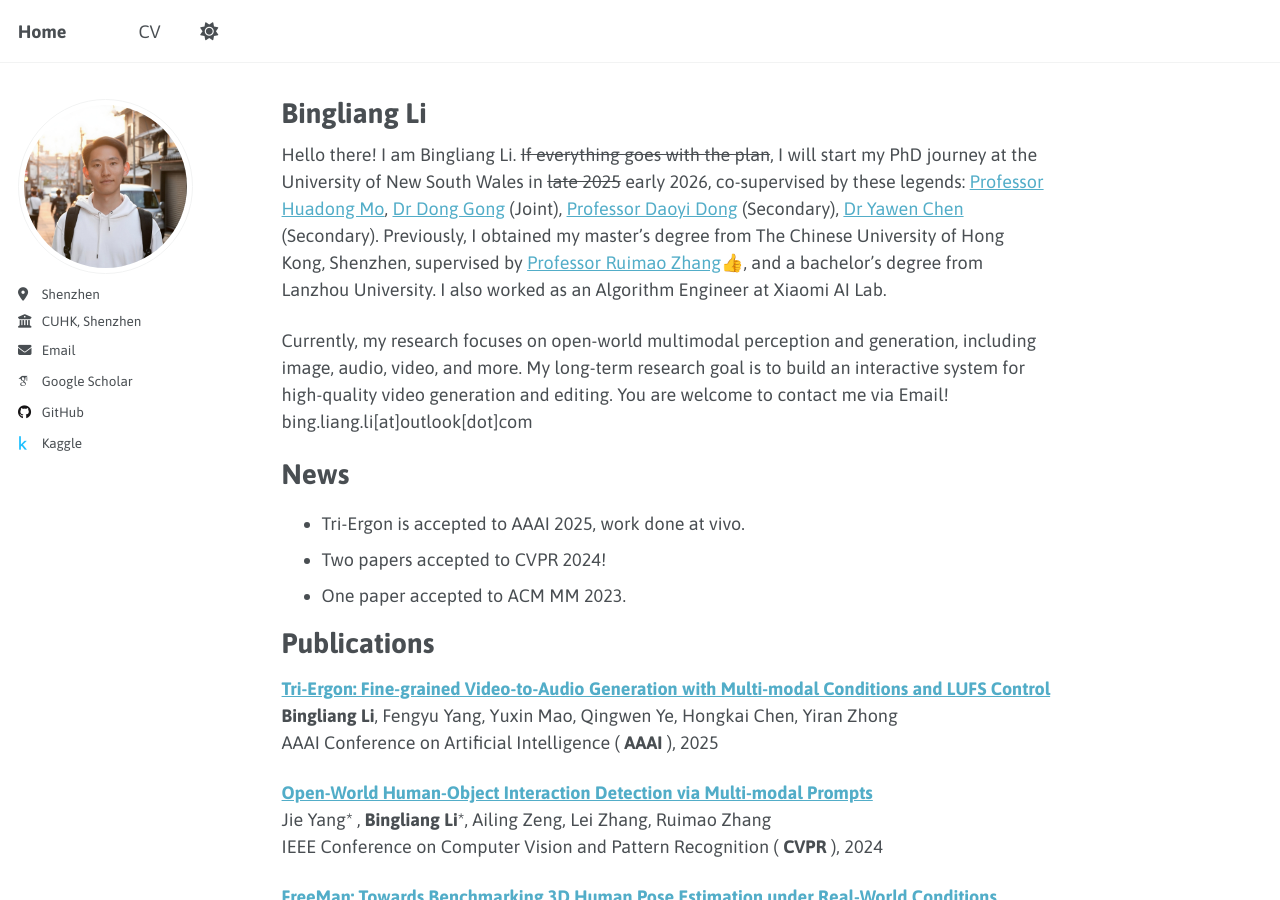
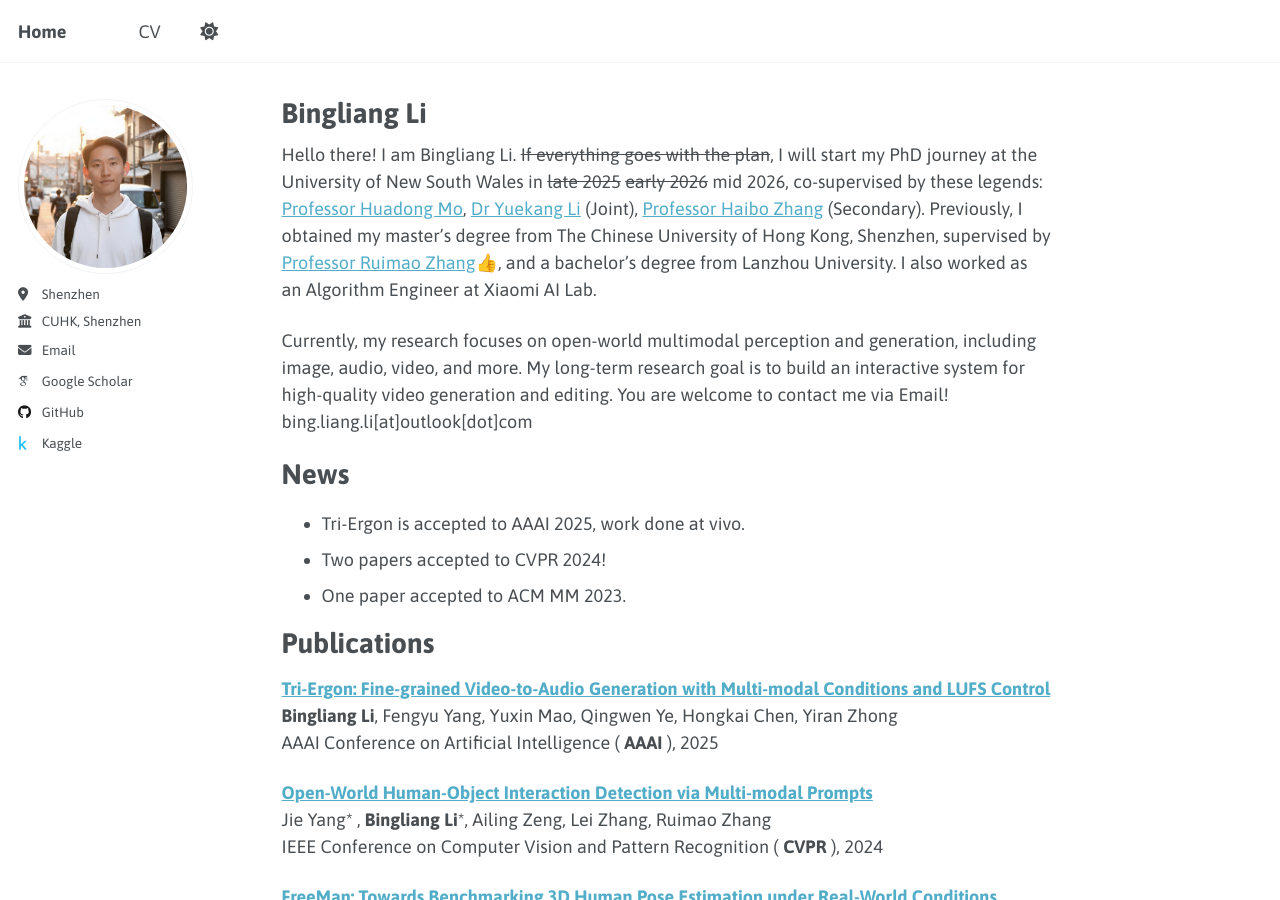
Before and after one commit to BingliangLi/bingliangli.github.io, a Jekyll site: the page built from _pages/about.md, in a window 1280 px wide and 900 px high. Built offline with Jekyll 4.4.1, drawn with Linux system fonts in a browser that asks for light colours; some web fonts are replaced.

Commit message:
Update about.md

```diff
--- a/_pages/about.md
+++ b/_pages/about.md
@@ -22,7 +22,7 @@ blockquote {
 <link rel="preconnect" href="https://fonts.googleapis.com">
 <link rel="preconnect" href="https://fonts.gstatic.com" crossorigin>
 <link href="https://fonts.googleapis.com/css2?family=Asap:ital,wght@0,100..900;1,100..900&display=swap" rel="stylesheet">
-Hello there! I am Bingliang Li. <s>If everything goes with the plan</s>, I will start my PhD journey at the University of New South Wales in <s>late 2025</s> early 2026, co-supervised by these legends: [Professor Huadong Mo](https://www.unsw.edu.au/staff/huadong-mo), [Dr Dong Gong](https://www.unsw.edu.au/staff/dong-gong) (Joint), [Professor Daoyi Dong](https://eng.anu.edu.au/people/daoyi-dong/) (Secondary), [Dr Yawen Chen](https://www.unsw.edu.au/staff/wendy-chen) (Secondary). Previously, I obtained my master's degree from The Chinese University of Hong Kong, Shenzhen, supervised by [Professor Ruimao Zhang](http://www.zhangruimao.site/)👍, and a bachelor's degree from Lanzhou University. I also worked as an Algorithm Engineer at Xiaomi AI Lab.
+Hello there! I am Bingliang Li. <s>If everything goes with the plan</s>, I will start my PhD journey at the University of New South Wales in <s>late 2025</s> <s>early 2026</s> mid 2026, co-supervised by these legends: [Professor Huadong Mo](https://www.unsw.edu.au/staff/huadong-mo), [Dr Yuekang Li](https://www.unsw.edu.au/staff/yuekang-li) (Joint), [Professor Haibo Zhang](https://www.unsw.edu.au/staff/haibo-zhang) (Secondary). Previously, I obtained my master's degree from The Chinese University of Hong Kong, Shenzhen, supervised by [Professor Ruimao Zhang](http://www.zhangruimao.site/)👍, and a bachelor's degree from Lanzhou University. I also worked as an Algorithm Engineer at Xiaomi AI Lab.
 
 Currently, my research focuses on open-world multimodal perception and generation, including image, audio, video, and more. My long-term research goal is to build an interactive system for high-quality video generation and editing. You are welcome to contact me via Email! bing.liang.li[at]outlook[dot]com
 
```
